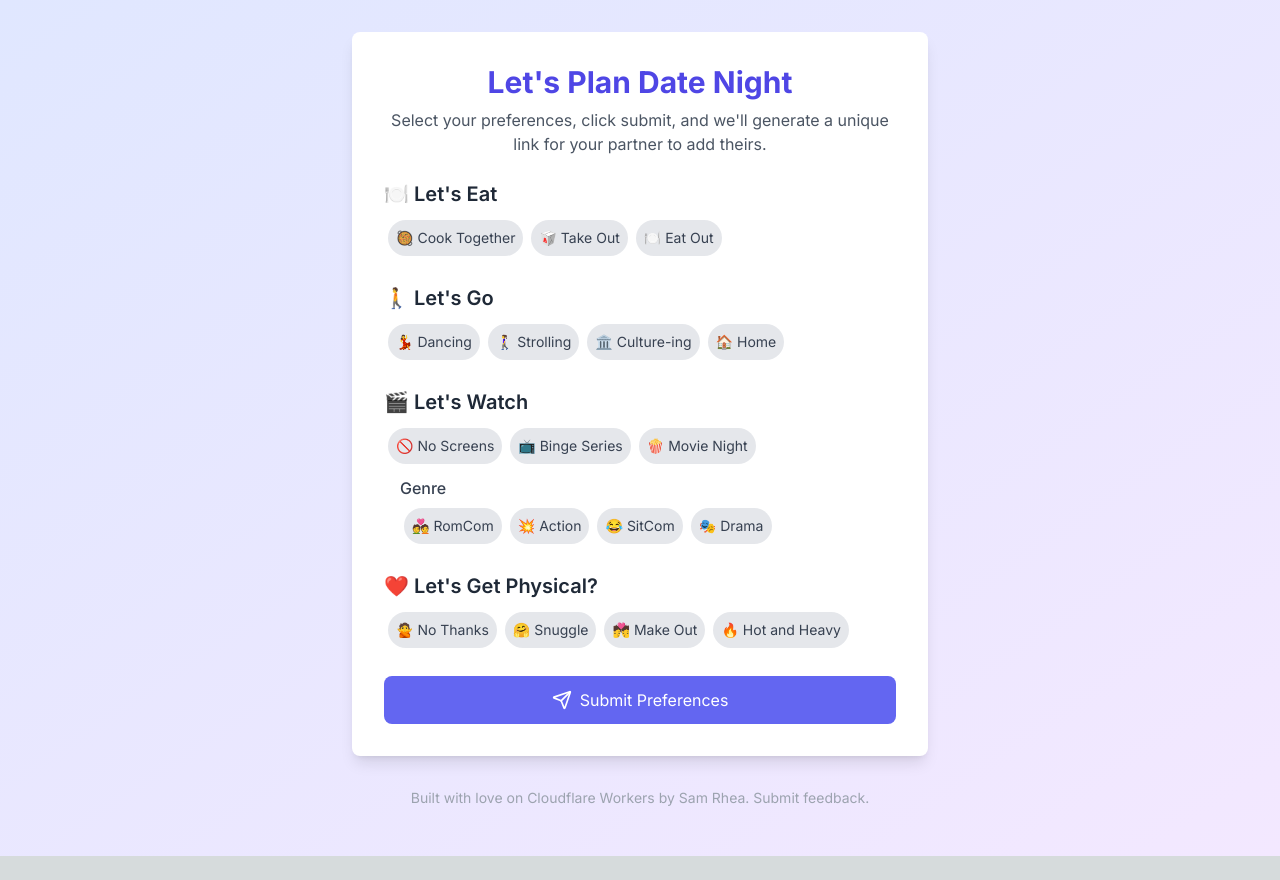
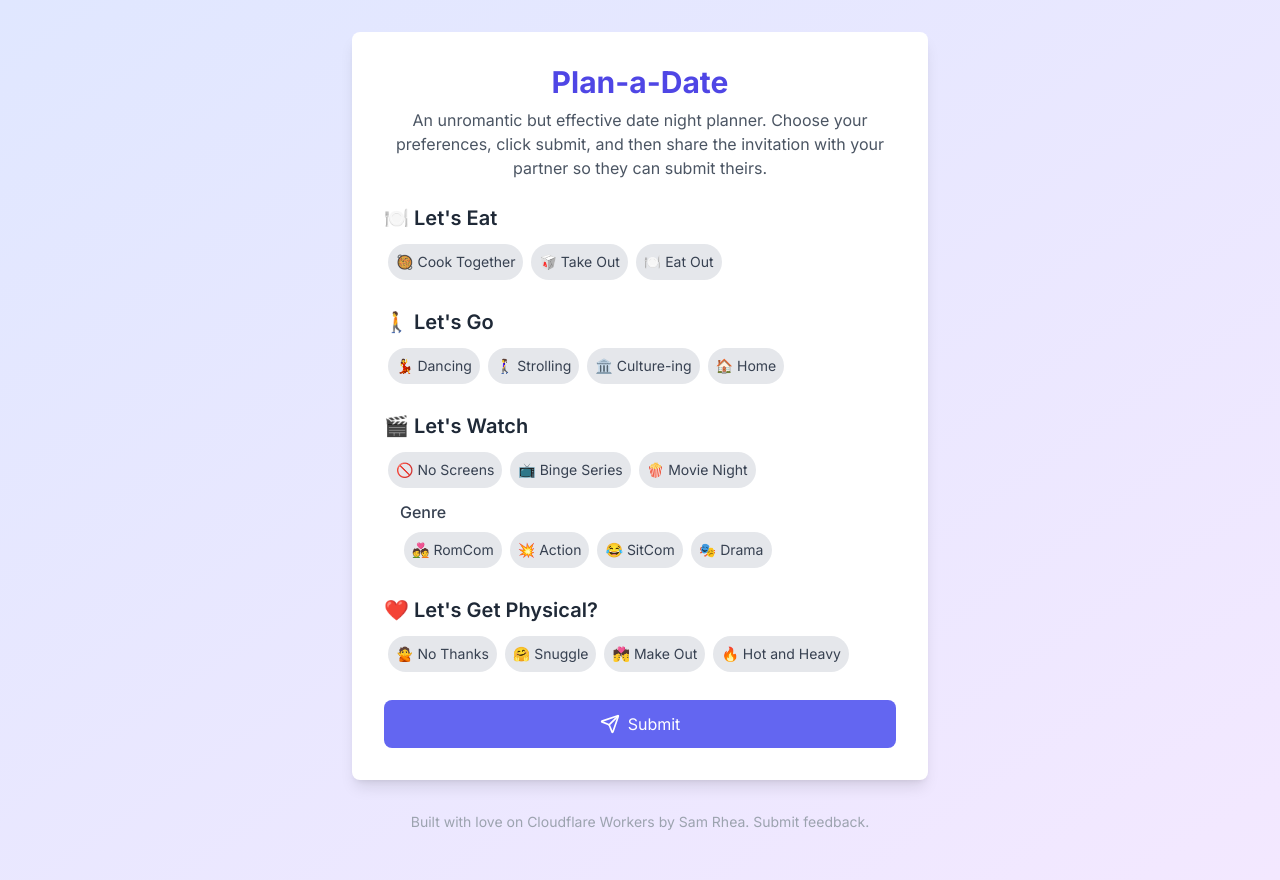
Before and after one commit to TownLake/DateNight, a Next.js app: page / in a window 1280 px wide. Before the commit the page ends 856 px from the top, so only its background shows below. Built offline with nearby package versions, Linux system fonts and the light colour scheme.

Commit message:
Update DateNightPlanner.js

```diff
--- a/app/components/DateNightPlanner.js
+++ b/app/components/DateNightPlanner.js
@@ -188,7 +188,7 @@ const DateNightPlanner = () => {
           <>
             <h1 className="text-2xl sm:text-3xl font-bold text-center mb-4 text-indigo-600 dark:text-indigo-400">Share with Your Partner</h1>
             <p className="text-center text-gray-600 dark:text-gray-400 mb-4">
-              Share this link with your partner:
+              Share this invitation with your partner:
             </p>
             <div className="flex items-center justify-center mb-6">
               <input
@@ -206,16 +206,16 @@ const DateNightPlanner = () => {
               </button>
             </div>
             <p className="text-center text-gray-600 dark:text-gray-400">
-              We'll generate a plan once they submit their preferences.
+              Plan-a-Date will generate a date night once they add their preferences.
             </p>
           </>
         ) : (
           <>
             <h1 className="text-3xl font-bold text-center mb-2 text-indigo-600 dark:text-indigo-400">
-              Let's Plan Date Night
+              Plan-a-Date
             </h1>
             <p className="text-center text-gray-600 dark:text-gray-400 mb-6">
-              Select your preferences, click submit, and we'll generate a unique link for your partner to add theirs.
+              An unromantic but effective date night planner. Choose your preferences, click submit, and then share the invitation with your partner so they can submit theirs.
             </p>
             <form onSubmit={handleSubmit} className="space-y-6">
               <Section
@@ -279,7 +279,7 @@ const DateNightPlanner = () => {
                 ) : (
                   <Send className="mr-2" size={20} />
                 )}
-                {isLoading ? 'Planning your date night...' : 'Submit Preferences'}
+                {isLoading ? 'Planning your date night...' : 'Submit'}
               </button>
             </form>
           </>
```
